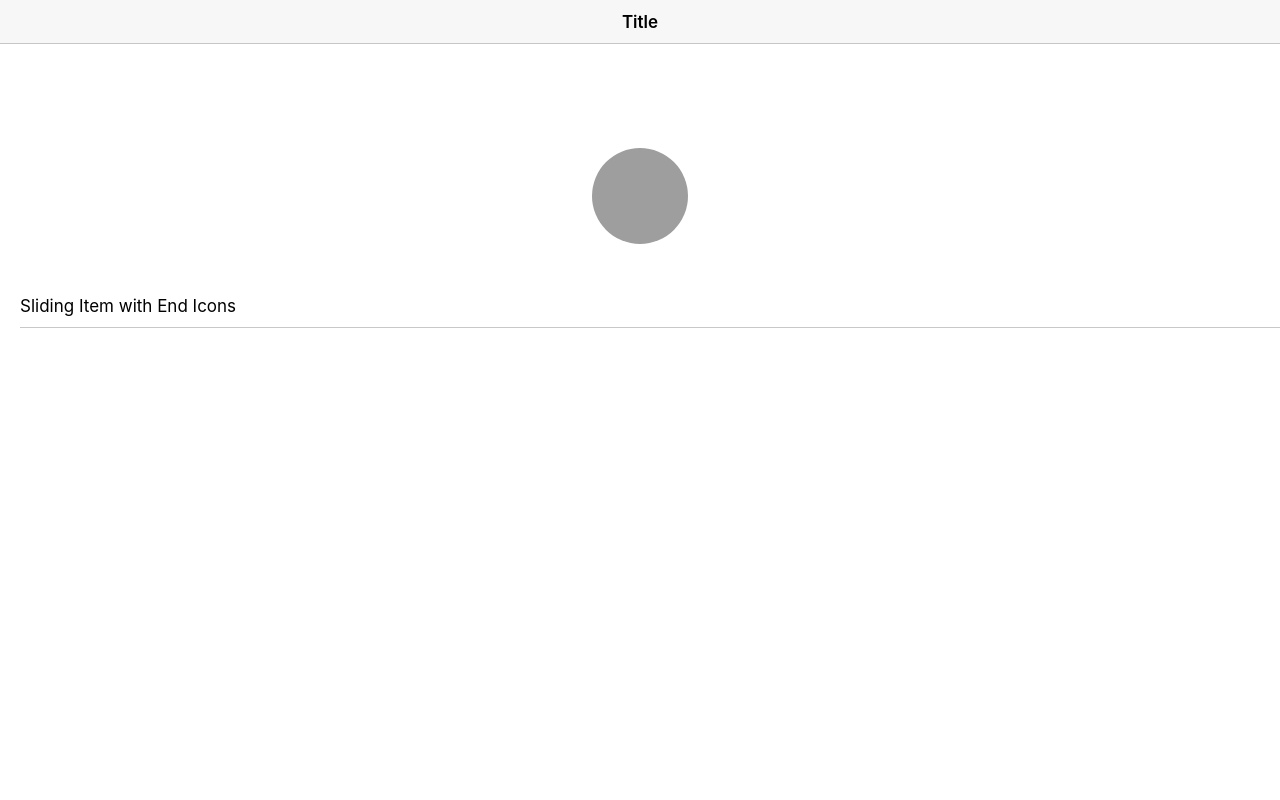
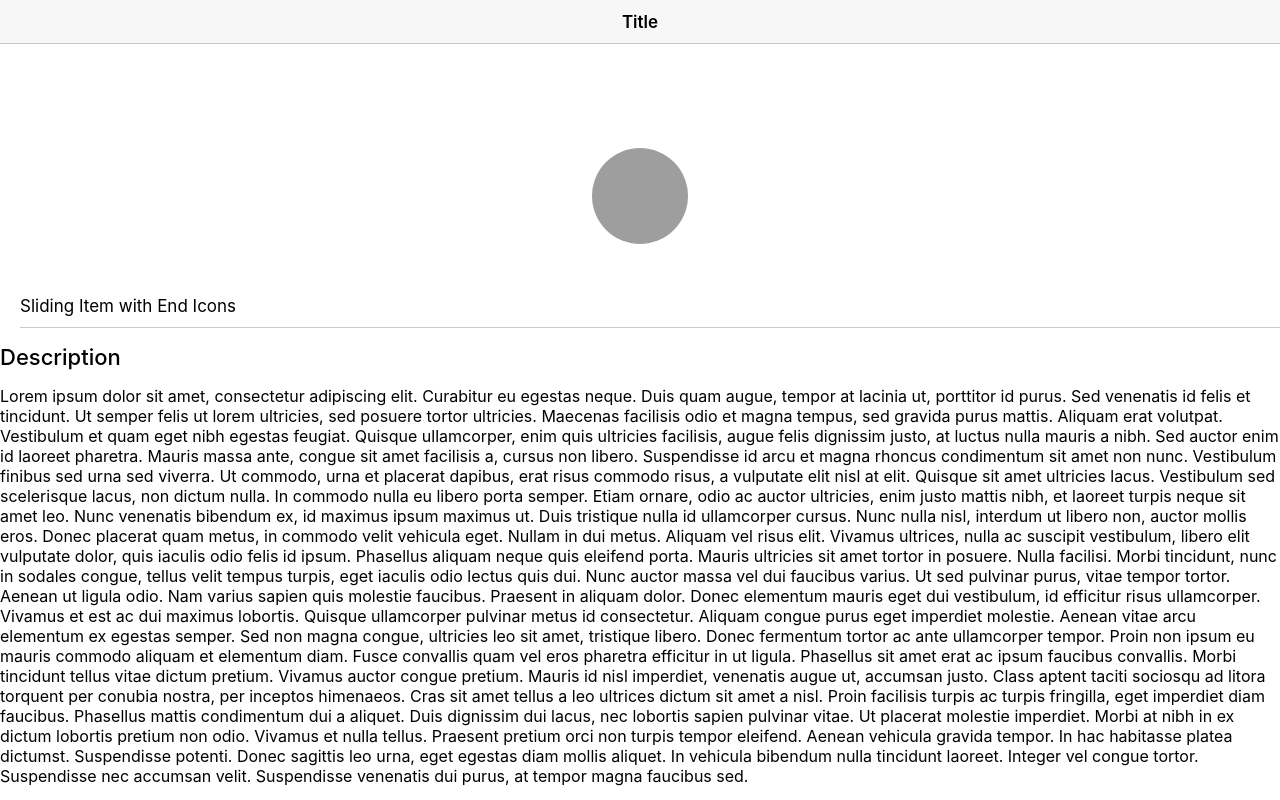
Before and after one commit to KSherwoodd/ControlNews4, a React (Create React App) app: page /Profile in a window 1280 px wide. Built offline with nearby package versions, Linux system fonts and the light colour scheme.

Commit message:
1 file modified

```diff
--- a/src/Home/ProfilePage/ProfilePage.tsx
+++ b/src/Home/ProfilePage/ProfilePage.tsx
@@ -56,6 +56,59 @@ const Profile = () => {
               </IonItemOption>
             </IonItemOptions>
           </IonItemSliding>
+          <h3>Description</h3>
+          <p>
+            Lorem ipsum dolor sit amet, consectetur adipiscing elit. Curabitur
+            eu egestas neque. Duis quam augue, tempor at lacinia ut, porttitor
+            id purus. Sed venenatis id felis et tincidunt. Ut semper felis ut
+            lorem ultricies, sed posuere tortor ultricies. Maecenas facilisis
+            odio et magna tempus, sed gravida purus mattis. Aliquam erat
+            volutpat. Vestibulum et quam eget nibh egestas feugiat. Quisque
+            ullamcorper, enim quis ultricies facilisis, augue felis dignissim
+            justo, at luctus nulla mauris a nibh. Sed auctor enim id laoreet
+            pharetra. Mauris massa ante, congue sit amet facilisis a, cursus non
+            libero. Suspendisse id arcu et magna rhoncus condimentum sit amet
+            non nunc. Vestibulum finibus sed urna sed viverra. Ut commodo, urna
+            et placerat dapibus, erat risus commodo risus, a vulputate elit nisl
+            at elit. Quisque sit amet ultricies lacus. Vestibulum sed
+            scelerisque lacus, non dictum nulla. In commodo nulla eu libero
+            porta semper. Etiam ornare, odio ac auctor ultricies, enim justo
+            mattis nibh, et laoreet turpis neque sit amet leo. Nunc venenatis
+            bibendum ex, id maximus ipsum maximus ut. Duis tristique nulla id
+            ullamcorper cursus. Nunc nulla nisl, interdum ut libero non, auctor
+            mollis eros. Donec placerat quam metus, in commodo velit vehicula
+            eget. Nullam in dui metus. Aliquam vel risus elit. Vivamus ultrices,
+            nulla ac suscipit vestibulum, libero elit vulputate dolor, quis
+            iaculis odio felis id ipsum. Phasellus aliquam neque quis eleifend
+            porta. Mauris ultricies sit amet tortor in posuere. Nulla facilisi.
+            Morbi tincidunt, nunc in sodales congue, tellus velit tempus turpis,
+            eget iaculis odio lectus quis dui. Nunc auctor massa vel dui
+            faucibus varius. Ut sed pulvinar purus, vitae tempor tortor. Aenean
+            ut ligula odio. Nam varius sapien quis molestie faucibus. Praesent
+            in aliquam dolor. Donec elementum mauris eget dui vestibulum, id
+            efficitur risus ullamcorper. Vivamus et est ac dui maximus lobortis.
+            Quisque ullamcorper pulvinar metus id consectetur. Aliquam congue
+            purus eget imperdiet molestie. Aenean vitae arcu elementum ex
+            egestas semper. Sed non magna congue, ultricies leo sit amet,
+            tristique libero. Donec fermentum tortor ac ante ullamcorper tempor.
+            Proin non ipsum eu mauris commodo aliquam et elementum diam. Fusce
+            convallis quam vel eros pharetra efficitur in ut ligula. Phasellus
+            sit amet erat ac ipsum faucibus convallis. Morbi tincidunt tellus
+            vitae dictum pretium. Vivamus auctor congue pretium. Mauris id nisl
+            imperdiet, venenatis augue ut, accumsan justo. Class aptent taciti
+            sociosqu ad litora torquent per conubia nostra, per inceptos
+            himenaeos. Cras sit amet tellus a leo ultrices dictum sit amet a
+            nisl. Proin facilisis turpis ac turpis fringilla, eget imperdiet
+            diam faucibus. Phasellus mattis condimentum dui a aliquet. Duis
+            dignissim dui lacus, nec lobortis sapien pulvinar vitae. Ut placerat
+            molestie imperdiet. Morbi at nibh in ex dictum lobortis pretium non
+            odio. Vivamus et nulla tellus. Praesent pretium orci non turpis
+            tempor eleifend. Aenean vehicula gravida tempor. In hac habitasse
+            platea dictumst. Suspendisse potenti. Donec sagittis leo urna, eget
+            egestas diam mollis aliquet. In vehicula bibendum nulla tincidunt
+            laoreet. Integer vel congue tortor. Suspendisse nec accumsan velit.
+            Suspendisse venenatis dui purus, at tempor magna faucibus sed.
+          </p>
         </IonContent>
       </IonPage>
     </>
```
